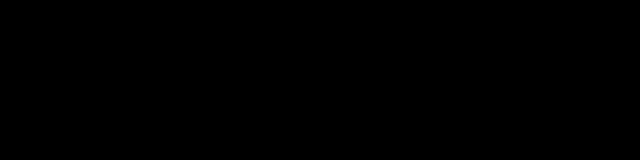
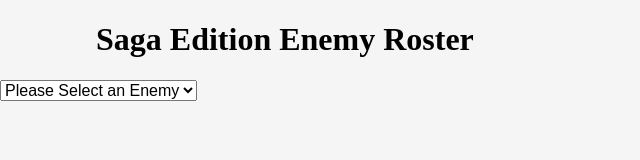
Before and after one commit to WinterisCoding/Saga-Enemy-Tracker, a plain HTML site: page index.html in a window 1280 px wide. Shown: the whole page, without its empty margins (0-640 px from the left). Drawn offline with Linux system fonts and the light colour scheme.

Commit message:
added select menu with dynamic options

```diff
--- a/index.html
+++ b/index.html
@@ -13,7 +13,20 @@
 
 </head>
 <body>
+    <header>
+        <div class="wrapper">
+            <h1>Saga Edition Enemy Roster</h2>
+        </div>
+    </header> <!-- end of header-->
 
+    <main>
+        <form action="submit">
+            <label for="enemy"></label>
+            <select name="enemy" id="enemy">
+                <option value="placeholder" selected>Please Select an Enemy</option>
+            </select>
+        </form>
+    </main> <!-- end of main-->
 
 </body>
 </html>
--- a/scripts/scripts.js
+++ b/scripts/scripts.js
@@ -1,7 +1,25 @@
 import {enemies} from "./modules/enemies.js"
 
-const init = () => {
-    console.log(enemies)
+const SWApp = {}
+
+SWApp.menu = document.getElementById('enemy');
+SWApp.enemies = enemies;
+
+// Function to display all the enemy options for the user to select
+SWApp.getOptions = () => {
+    SWApp.enemies.forEach((enemy) => {
+        console.log(enemy)
+        let option = document.createElement("option")
+        option.value = enemy.name;
+        option.innerText = enemy.name;
+        SWApp.menu.appendChild(option)
+    })
 }
 
-init()
+// function to initialize our app and call our first function
+SWApp.init = () => {
+    SWApp.getOptions();
+
+}
+
+SWApp.init()
--- a/styles/style.css
+++ b/styles/style.css
@@ -9,5 +9,10 @@ html { -moz-box-sizing: border-box; -webkit-box-sizing: border-box; box-sizing:
 .sr-only { position: absolute; width: 1px; height: 1px; margin: -1px; border: 0; padding: 0; white-space: nowrap; clip-path: inset(100%); clip: rect(0 0 0 0); overflow: hidden;}
 
 body {
-    background-color: black;
+    background-color: rgb(245, 245, 245);
 }
+
+.wrapper {
+    width: 85%;
+    margin: 0 auto;
+}
```
